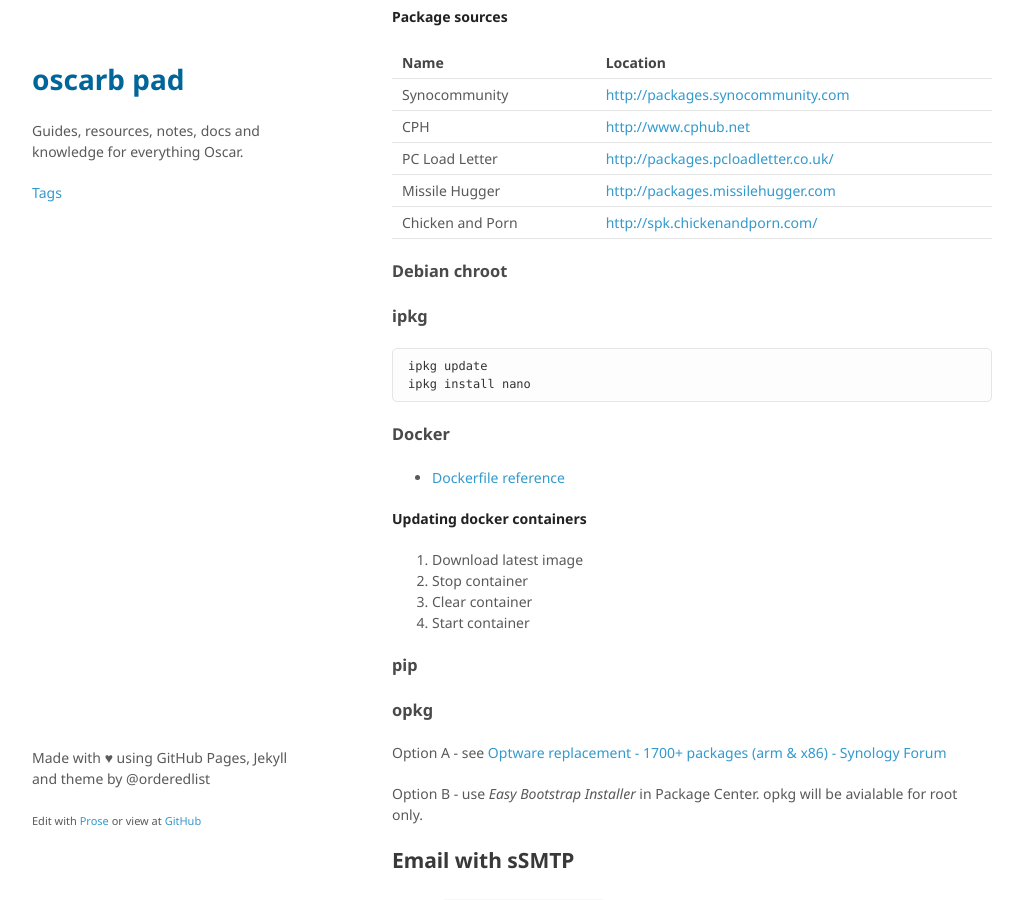
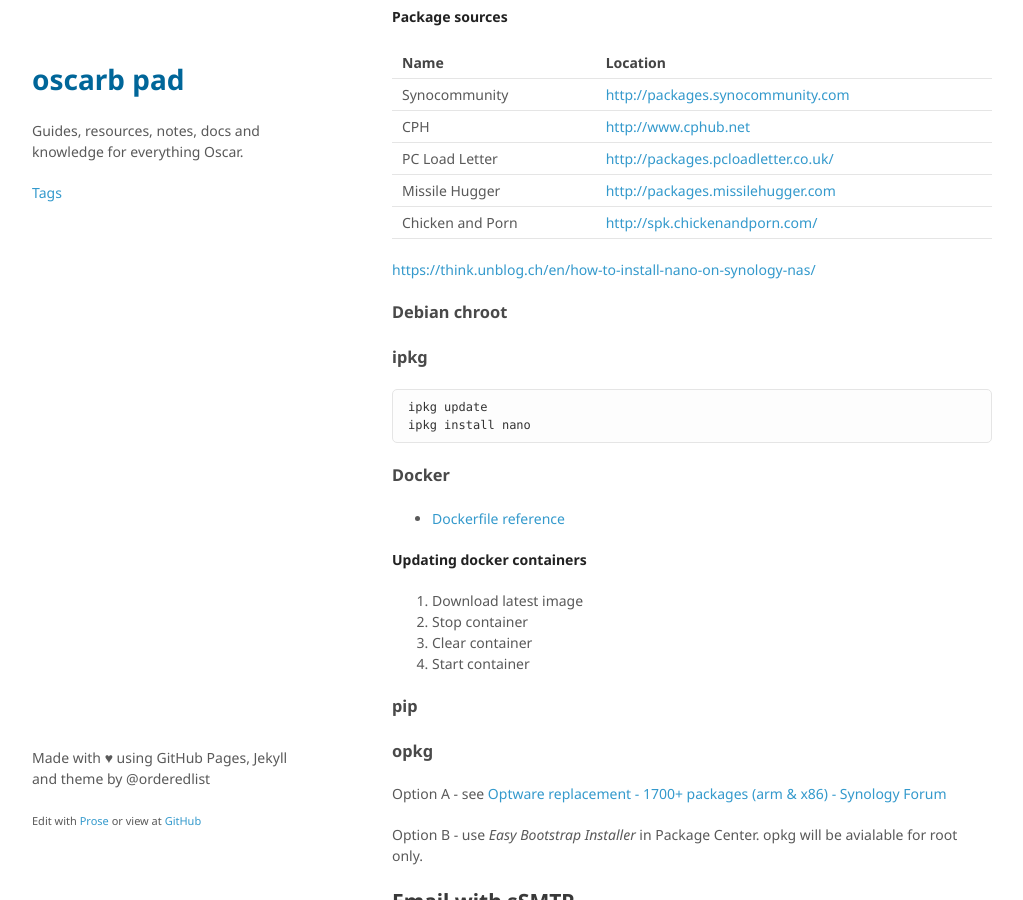
Before and after one commit to oscarb/pad, a Jekyll site: the page built from _docs/ds713.md, in a window 1280 px wide and 900 px high, scrolled down 3650 px. Shown: the whole window, without its empty margins (128-1151 px from the left). Built offline with Jekyll 4.4.1, drawn with Linux system fonts in a browser that asks for light colours; some web fonts are replaced; part of the change alters nothing that is shown.

Commit message:
Update ds713.md

```diff
--- a/_docs/ds713.md
+++ b/_docs/ds713.md
@@ -122,6 +122,7 @@ PC Load Letter | http://packages.pcloadletter.co.uk/
 Missile Hugger | http://packages.missilehugger.com
 Chicken and Porn | http://spk.chickenandporn.com/
 
+https://think.unblog.ch/en/how-to-install-nano-on-synology-nas/
 
 ### Debian chroot
 
```
